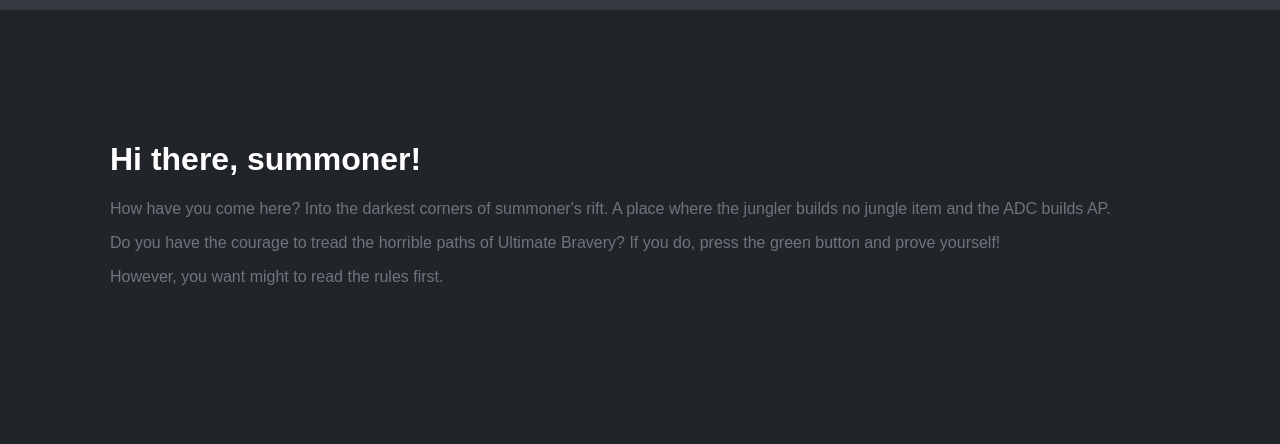
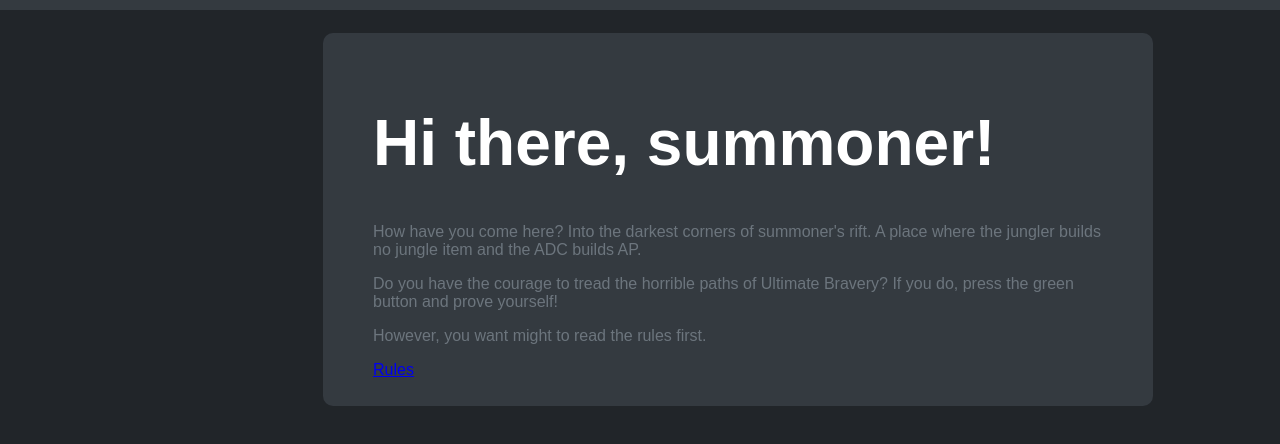
Before and after one commit to kauanorris/Ultimate-Bravery, a plain HTML site: page Ultimate Bravery/index.html in a window 1280 px wide. Shown: the part 58-502 px from the top of the page. Drawn offline with Linux system fonts and the light colour scheme.

Commit message:
começo da main

```diff
--- a/Ultimate Bravery/css/main.css
+++ b/Ultimate Bravery/css/main.css
@@ -1,9 +1,20 @@
 .row{
     padding: 10px;
-    margin: 100px
-
+    margin: 13px
 }
 
+.box{
+    height: 323px;
+    width: 730px;
+    background-color: #343a40;
+    padding: 30px 50px 20px;
+    border-radius: 10px;
+    margin: 0px 300px;
+}
+
+.summoner{
+    font-size: 400%;
+}
 
 
 .box p{
--- a/Ultimate Bravery/index.html
+++ b/Ultimate Bravery/index.html
@@ -45,10 +45,11 @@
         <div class="row">
             <div class="esquerdaMain">
                 <div class="box">
-                    <h1>Hi there, summoner!</h1>
-                    <p>How have you come here? Into the darkest corners of summoner's rift. A place where the jungler builds no jungle item and the ADC builds AP.</p>
-                    <p>Do you have the courage to tread the horrible paths of Ultimate Bravery? If you do, press the green button and prove yourself!</p>
-                    <p>However, you want might to read the rules first.</p>
+                    <h1 class="summoner">Hi there, summoner!</h1>
+                    <p class="p1">How have you come here? Into the darkest corners of summoner's rift. A place where the jungler builds no jungle item and the ADC builds AP.</p>
+                    <p class="p2">Do you have the courage to tread the horrible paths of Ultimate Bravery? If you do, press the green button and prove yourself!</p>
+                    <p class="p3">However, you want might to read the rules first.</p>
+                    <a href="#">Rules</a>
 
                 </div>
             </div>
@@ -62,7 +63,13 @@
 
     </main>
     <footer>
+        <div>
 
+
+
+
+
+        </div>
 
 
 
```
